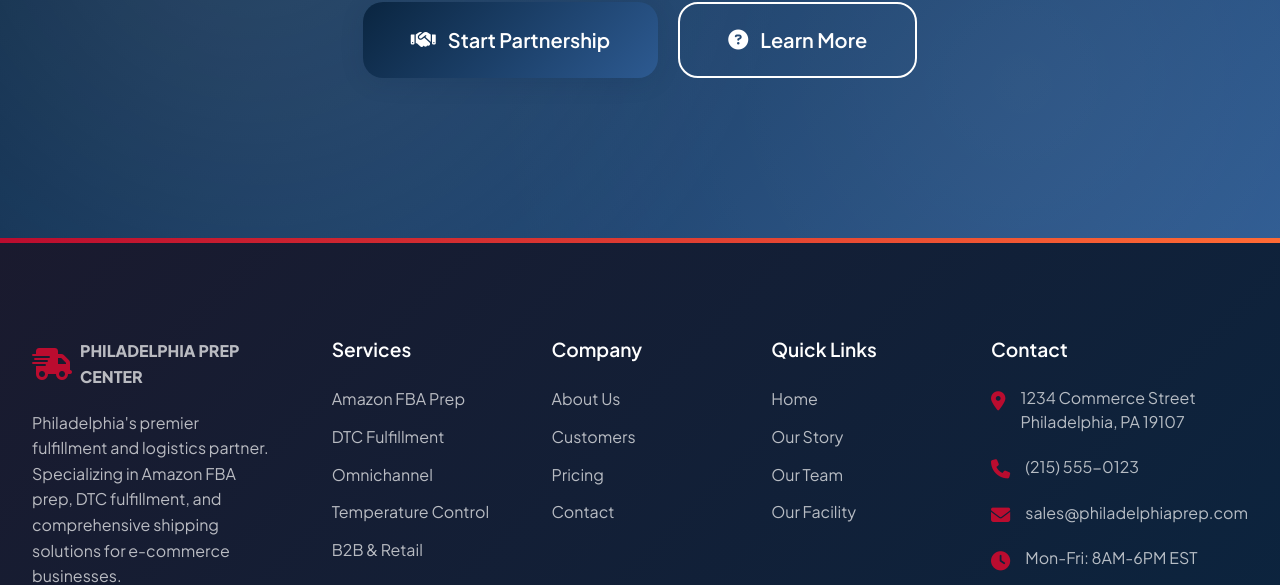
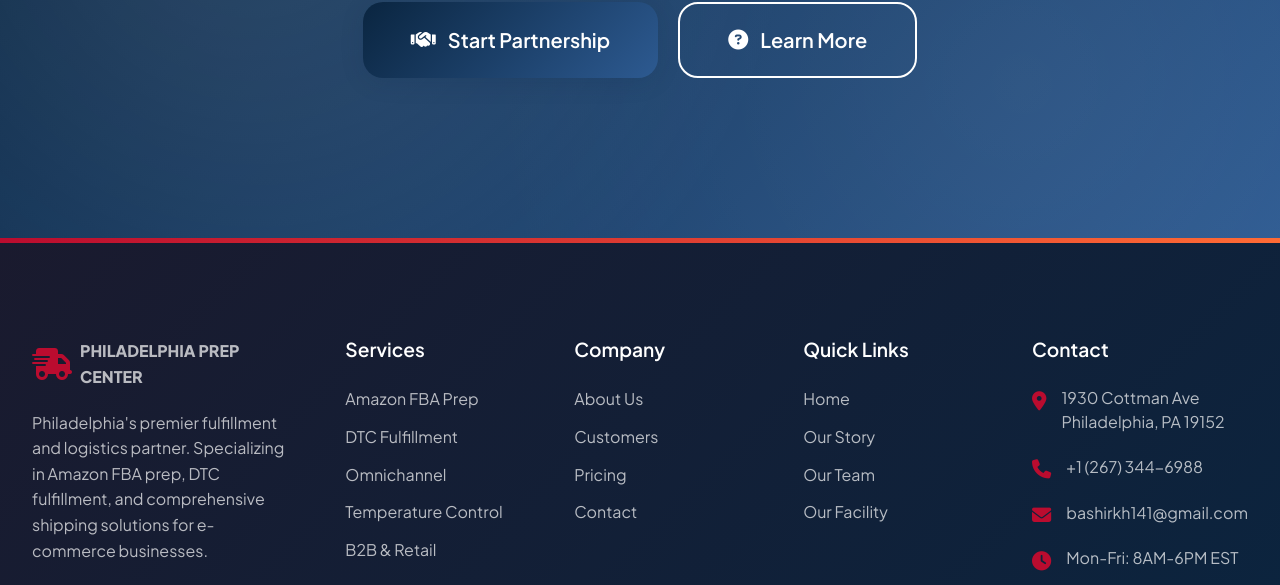
Before and after one commit to midrees00090-cmd/pdprepcenter, a plain HTML site: page about.html in a window 1280 px wide. Shown: the part 6888-7473 px from the top of the page. Drawn offline with Linux system fonts and the light colour scheme.

Commit message:
Update about.html

```diff
--- a/about.html
+++ b/about.html
@@ -800,15 +800,15 @@
                     <ul class="footer-contact">
                         <li>
                             <i class="fas fa-map-marker-alt"></i>
-                            <span>1234 Commerce Street<br>Philadelphia, PA 19107</span>
+                            <span>1930 Cottman Ave<br>Philadelphia, PA 19152</span>
                         </li>
                         <li>
                             <i class="fas fa-phone"></i>
-                            <a href="tel:+12155550123">(215) 555-0123</a>
+                            <a href="tel:+12673446988">+1 (267) 344-6988</a>
                         </li>
                         <li>
                             <i class="fas fa-envelope"></i>
-                            <a href="mailto:sales@philadelphiaprep.com">sales@philadelphiaprep.com</a>
+                            <a href="mailto:bashirkh141@gmail.com">bashirkh141@gmail.com</a>
                         </li>
                         <li>
                             <i class="fas fa-clock"></i>
@@ -832,7 +832,7 @@
     </footer>
 
     <!-- WhatsApp Float -->
-    <a href="https://wa.me/12155550123?text=Hi%20Philadelphia%20Prep%20Center%20team,%20I'm%20interested%20in%20your%20fulfillment%20services"
+    <a href="https://wa.me/+12673446988?text=Hi%20Philadelphia%20Prep%20Center%20team,%20I'm%20interested%20in%20your%20fulfillment%20services"
        target="_blank"
        class="whatsapp-float"
        aria-label="Chat on WhatsApp">
```
